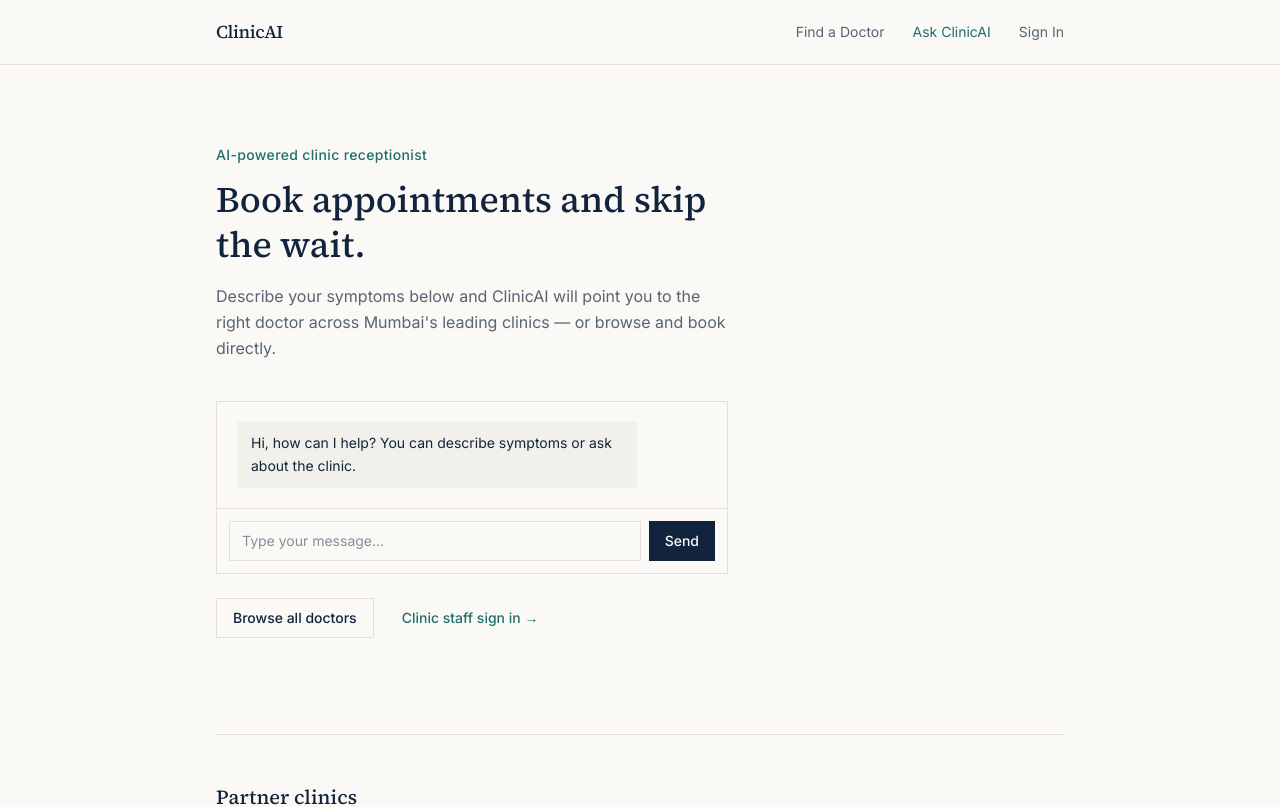
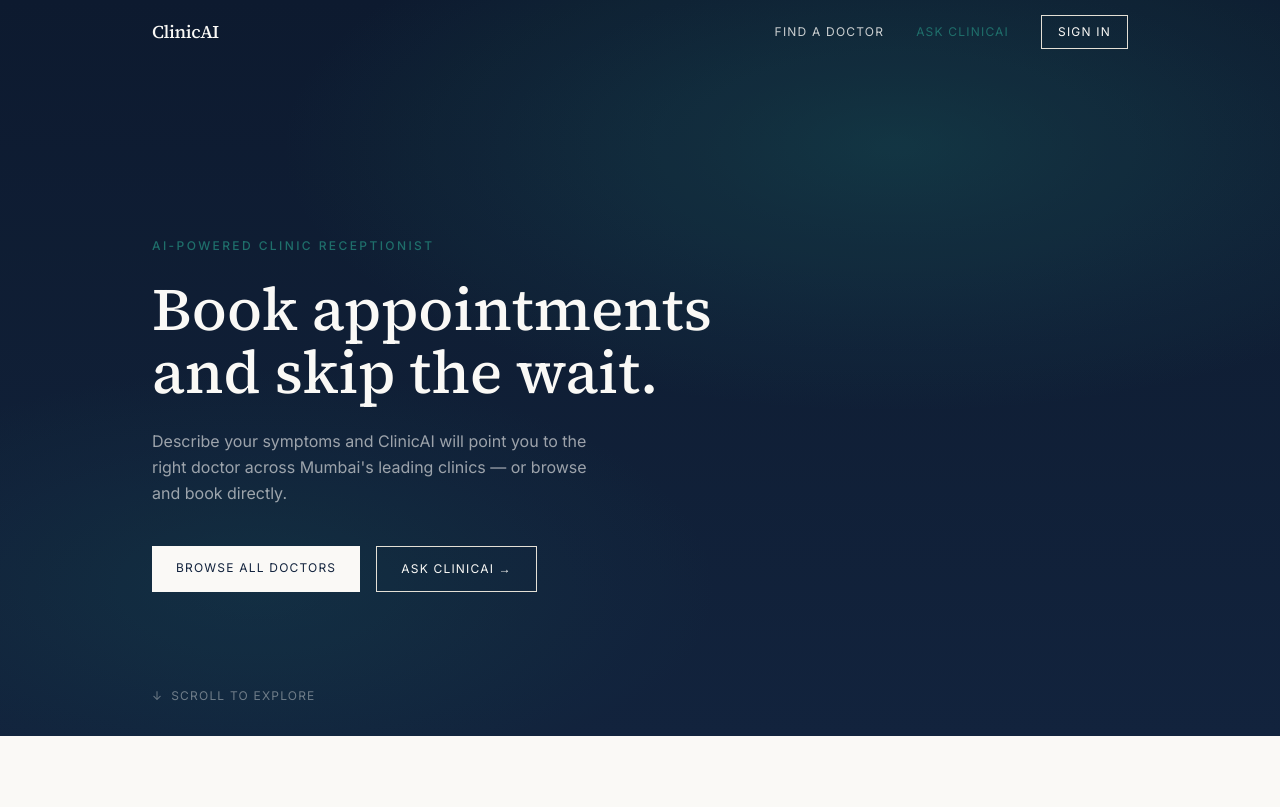
Before and after one commit to lakshay-sketch/clinicai, a Next.js app: page / in a window 1280 px wide. Shown: the top 807 px of the page. Built offline with nearby package versions, Linux system fonts and the light colour scheme; no server answers; the database is empty.

Commit message:
Cinematic full-bleed homepage hero with gradient background, refined tracked-uppercase navigation

```diff
--- a/src/app/page.tsx
+++ b/src/app/page.tsx
@@ -2,7 +2,6 @@ import Link from "next/link";
 import SiteHeader from "@/components/SiteHeader";
 import { prisma } from "@/server/lib/prisma";
 import ChatWidget from "@/app/chat/[clinicId]/ChatWidget";
-import { LinkButton } from "@/components/ui/Button";
 
 const DEFAULT_CLINIC_ID = "clinic_01";
 
@@ -20,43 +19,69 @@ export default async function HomePage() {
 
   return (
     <div className="min-h-screen flex flex-col">
-      <SiteHeader />
+      {/* Hero — full-bleed gradient, no photography, deliberately */}
+      <div className="relative min-h-[92vh] flex flex-col bg-ink overflow-hidden">
+        <div
+          className="absolute inset-0 opacity-90"
+          style={{
+            background:
+              "radial-gradient(ellipse 80% 60% at 70% 20%, #1f6f6b55, transparent 60%), radial-gradient(ellipse 60% 50% at 20% 80%, #1f6f6b33, transparent 60%), linear-gradient(180deg, #0d1a2e 0%, #12233d 100%)",
+          }}
+        />
+        <div className="relative z-10">
+          <SiteHeader transparent />
+        </div>
 
-      <main className="flex-1 max-w-4xl mx-auto px-6 py-20 w-full animate-in">
-        <div className="max-w-lg">
-          <p className="text-sm text-teal font-medium tracking-wide">AI-powered clinic receptionist</p>
-          <h1 className="font-serif text-4xl text-ink mt-3 leading-tight">
+        <div className="relative z-10 flex-1 flex flex-col justify-end max-w-5xl mx-auto px-6 pb-24 w-full">
+          <p className="text-xs uppercase tracking-[0.2em] text-teal font-medium mb-6">
+            AI-powered clinic receptionist
+          </p>
+          <h1 className="font-serif text-5xl md:text-6xl text-paper leading-[1.05] max-w-2xl">
             Book appointments and skip the wait.
           </h1>
-          <p className="text-base text-ink-70 mt-4 leading-relaxed">
-            Describe your symptoms below and ClinicAI will point you to the right
-            doctor across Mumbai's leading clinics — or browse and book directly.
+          <p className="text-base text-paper/60 mt-6 max-w-md leading-relaxed">
+            Describe your symptoms and ClinicAI will point you to the right doctor
+            across Mumbai's leading clinics — or browse and book directly.
           </p>
+
+          <div className="mt-10 flex flex-wrap gap-4">
+            <Link
+              href="/find"
+              className="bg-paper text-ink text-xs uppercase tracking-widest px-6 py-3.5 hover:bg-paper/90"
+            >
+              Browse all doctors
+            </Link>
+            <Link
+              href={`/chat/${DEFAULT_CLINIC_ID}`}
+              className="border border-paper/30 text-paper text-xs uppercase tracking-widest px-6 py-3.5 hover:border-paper/60"
+            >
+              Ask ClinicAI →
+            </Link>
+          </div>
         </div>
 
-        <div className="mt-10 max-w-lg">
+        <div className="relative z-10 max-w-5xl mx-auto px-6 pb-8 w-full flex items-center gap-2 text-paper/40 text-xs uppercase tracking-widest">
+          <span>↓</span> Scroll to explore
+        </div>
+      </div>
+
+      {/* Chat + clinics section */}
+      <main className="flex-1 max-w-4xl mx-auto px-6 py-24 w-full animate-in">
+        <p className="text-xs uppercase tracking-widest text-ink-50 mb-4">Talk to ClinicAI</p>
+        <div className="max-w-lg">
           <ChatWidget clinicId={DEFAULT_CLINIC_ID} />
         </div>
 
-        <div className="mt-6 flex flex-wrap gap-3">
-          <LinkButton href="/find" variant="secondary">
-            Browse all doctors
-          </LinkButton>
-          <LinkButton href="/sign-in" variant="ghost">
-            Clinic staff sign in →
-          </LinkButton>
-        </div>
-
         <div className="mt-24 border-t border-line pt-12">
-          <h2 className="font-serif text-xl text-ink mb-8">Partner clinics</h2>
+          <h2 className="font-serif text-2xl text-ink mb-8">Partner clinics</h2>
           <div className="grid grid-cols-2 gap-px bg-line border border-line">
             {clinics.map((clinic) => (
-              <div key={clinic.id} className="bg-paper p-6 hover:bg-line/10 transition-colors">
+              <div key={clinic.id} className="bg-paper p-7 hover:bg-line/10 transition-colors">
                 <p className="text-ink text-sm font-medium">{clinic.name}</p>
                 <p className="text-xs text-ink-50 mt-1">{clinic.area}, {clinic.city}</p>
                 <Link
                   href={`/checkin/${clinic.qrToken}`}
-                  className="text-xs text-teal hover:underline underline-offset-2 mt-4 inline-block"
+                  className="text-xs uppercase tracking-widest text-teal hover:opacity-80 mt-5 inline-block"
                 >
                   Walk-in check-in →
                 </Link>
--- a/src/components/SiteHeader.tsx
+++ b/src/components/SiteHeader.tsx
@@ -6,7 +6,7 @@ import { useEffect, useState } from "react";
 
 const DEFAULT_CLINIC_ID = "clinic_01";
 
-function StaffDashboardLink() {
+function StaffDashboardLink({ dark }: { dark?: boolean }) {
   const [isStaff, setIsStaff] = useState(false);
 
   useEffect(() => {
@@ -21,36 +21,66 @@ function StaffDashboardLink() {
   if (!isStaff) return null;
 
   return (
-    <Link href="/dashboard" className="text-sm text-ink-70 hover:text-ink">
+    <Link
+      href="/dashboard"
+      className={`text-xs uppercase tracking-widest ${dark ? "text-paper/80 hover:text-paper" : "text-ink-70 hover:text-ink"}`}
+    >
       Dashboard
     </Link>
   );
 }
 
-export default function SiteHeader() {
+export default function SiteHeader({ transparent = false }: { transparent?: boolean }) {
   return (
-    <header className="border-b border-line sticky top-0 bg-paper/90 backdrop-blur-sm z-10">
-      <div className="max-w-4xl mx-auto px-6 h-16 flex items-center justify-between">
-        <Link href="/" className="font-serif text-lg text-ink tracking-tight">
+    <header
+      className={`sticky top-0 z-20 ${
+        transparent ? "bg-transparent" : "border-b border-line bg-paper/90 backdrop-blur-sm"
+      }`}
+    >
+      <div className="max-w-5xl mx-auto px-6 h-16 flex items-center justify-between">
+        <Link
+          href="/"
+          className={`font-serif text-lg tracking-tight ${transparent ? "text-paper" : "text-ink"}`}
+        >
           ClinicAI
         </Link>
-        <nav className="flex items-center gap-7">
-          <Link href="/find" className="text-sm text-ink-70 hover:text-ink">
+        <nav className="flex items-center gap-8">
+          <Link
+            href="/find"
+            className={`text-xs uppercase tracking-widest ${
+              transparent ? "text-paper/80 hover:text-paper" : "text-ink-70 hover:text-ink"
+            }`}
+          >
             Find a Doctor
           </Link>
-          <Link href={`/chat/${DEFAULT_CLINIC_ID}`} className="text-sm text-teal hover:underline underline-offset-2">
+          <Link
+            href={`/chat/${DEFAULT_CLINIC_ID}`}
+            className="text-xs uppercase tracking-widest text-teal hover:opacity-80"
+          >
             Ask ClinicAI
           </Link>
           <Show when="signed-out">
-            <Link href="/sign-in" className="text-sm text-ink-70 hover:text-ink">
+            <Link
+              href="/sign-in"
+              className={`text-xs uppercase tracking-widest px-4 py-2 border ${
+                transparent
+                  ? "border-paper/40 text-paper hover:border-paper"
+                  : "border-line-strong text-ink hover:border-ink"
+              }`}
+            >
               Sign In
             </Link>
           </Show>
           <Show when="signed-in">
-            <Link href="/my-appointments" className="text-sm text-ink-70 hover:text-ink">
+            <Link
+              href="/my-appointments"
+              className={`text-xs uppercase tracking-widest ${
+                transparent ? "text-paper/80 hover:text-paper" : "text-ink-70 hover:text-ink"
+              }`}
+            >
               My Appointments
             </Link>
-            <StaffDashboardLink />
+            <StaffDashboardLink dark={transparent} />
             <UserButton />
           </Show>
         </nav>
```
